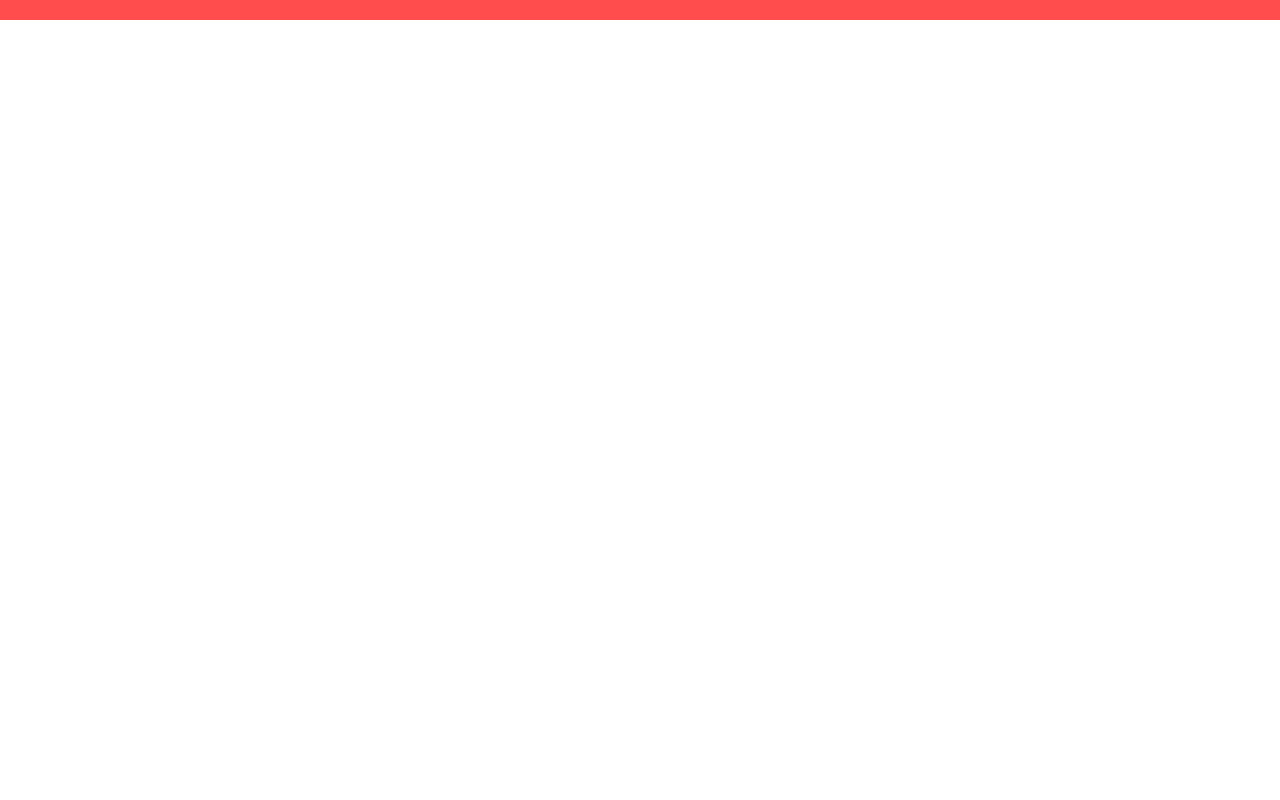
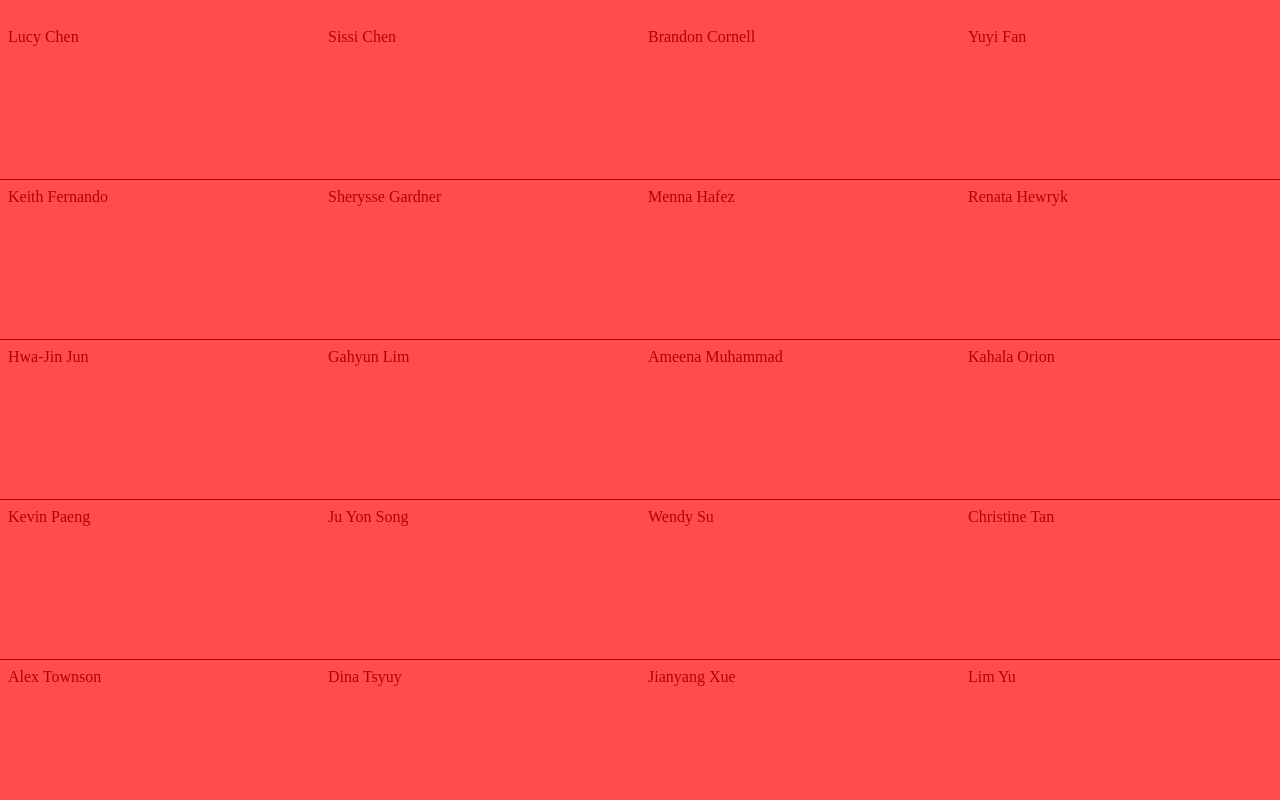
Before and after one commit to alisq/GD2-lessons, a plain HTML site: page 07 - jquery example/index.html in a window 1280 px wide. Both pictures are taken after a click on the element 640 px from the left and 10 px from the top of the page. Shown: the top 800 px of the page. Drawn offline with nearby package versions, Linux system fonts and the light colour scheme.

Commit message:
first script done.

```diff
--- /dev/null
+++ b/07 - jquery example/firstScript.js
@@ -0,0 +1,50 @@
+
+            //ALERT is useful but annoying. consoles are great.
+            console.log("nothing broken yet.")
+
+
+            // $(".menu-area").addClass("active")
+
+            $(".menu-area").click(function(){
+
+                // if ( $(".menu-area").hasClass("active") ) { //CLOSE THE MENU
+                //     $(".menu-area").removeClass("active")
+                // } else { //OPEN THE MENU
+                //     $(".menu-area").addClass("active")
+                // }
+
+                //THE EASY WAY
+                $(".menu-area").toggleClass("active")
+            })
+
+
+
+            // var studentName = "Dina";
+            // studentName = studentName+" Tsyuy"
+
+            // alert("Hello, "+ studentName);
+
+
+
+
+            var allStudents = ["Lucy Chen", "Sissi Chen", "Brandon Cornell","Yuyi Fan","Keith Fernando","Sherysse Gardner","Menna Hafez","Renata Hewryk","Hwa-Jin Jun","Gahyun Lim","Ameena Muhammad","Kahala Orion","Kevin Paeng","Ju Yon Song","Wendy Su","Christine Tan","Alex Townson","Dina Tsyuy","Jianyang Xue","Lim Yu","Rui Zhou","Lillian Zhu"]
+
+            var i=0;
+            while (i<allStudents.length) {
+                console.log(allStudents[i])
+                $("<div></div>")
+                    .addClass("student")
+                    .html(allStudents[i])
+                    .appendTo("#everything")
+
+                i=i+1;
+            }
+
+
+            /*
+
+            function(){ //NOTHING GOES BETWEEN PARANTHESES AT THE MOMENT
+                WHATEVER YOU WANT TO HAPPEN IN HERE IS YOUR FUNCTION
+            }
+
+            */
--- a/07 - jquery example/index.html
+++ b/07 - jquery example/index.html
@@ -14,25 +14,29 @@
         <nav class="menu-area">
 
         </nav>
+
+
         <section id="everything">
         </section>
 
 
 
+
+
 <!--
 
-            Add jquery script
-            add a class
-            add class to a function
-            explain the the double parantheses thing
-            move to separate file
-            remove class
-            toggle class
+            //Add jquery script
+            //add a class
+            //add class to a function
+            //explain the the double parantheses thing
+            //move to separate file
+            //remove class
+            //toggle class
             variable type: num/string/array
             anything NOT in quotes needs to have an assigned or PREassigned meaning.
             loop through array to add content
-            alert
-            console
+            //alert
+            //console
             show resources
 
 
@@ -66,5 +70,7 @@ Lillian Zhu
 
         -->
 
+        <script src="https://code.jquery.com/jquery-3.5.1.min.js" integrity="sha256-9/aliU8dGd2tb6OSsuzixeV4y/faTqgFtohetphbbj0=" crossorigin="anonymous"></script>
+        <script src="firstScript.js"></script>
     </body>
 </html>
--- a/07 - jquery example/style.css
+++ b/07 - jquery example/style.css
@@ -26,6 +26,13 @@
 }
 
 .student {
-	border:1px solid #000;
+	border-bottom:1px solid #000;
+	min-height:20vh;
 	padding:0.5em;
+	transition:all 0.3s;
 }
+
+.student:hover {
+	color:whitesmoke;
+	background:black;
+}
```
